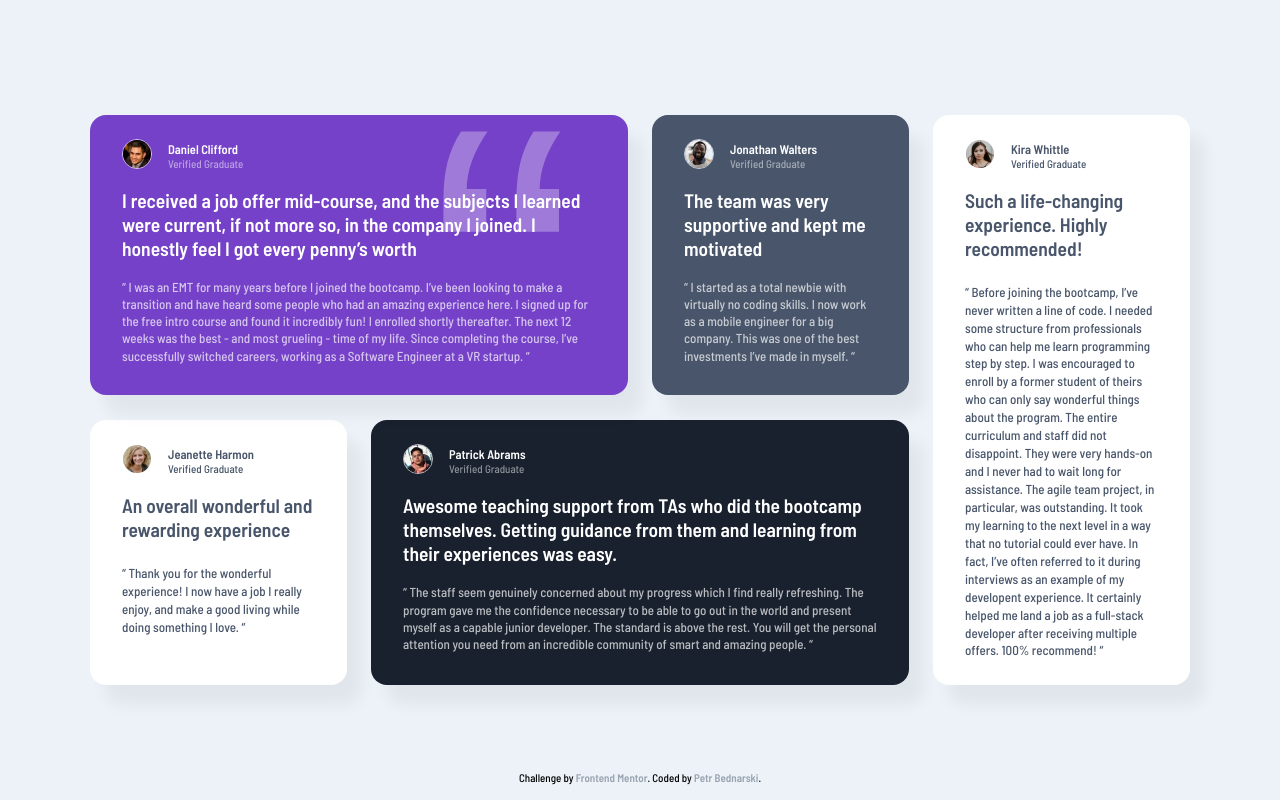
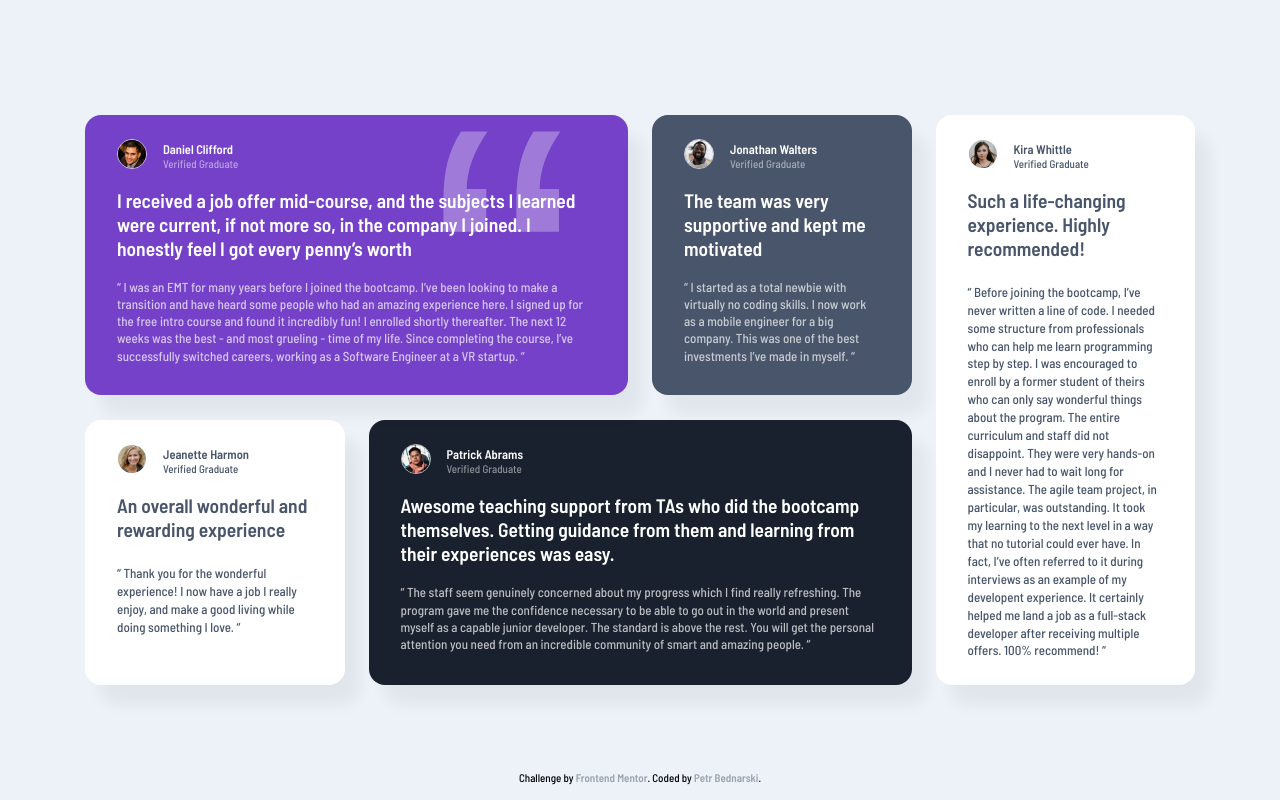
Before and after one commit to pettik/FrontendMentor--testimonials-grid-section-main, a plain HTML site: page index.html in a window 1280 px wide. Drawn offline with Linux system fonts and the light colour scheme.

Commit message:
p => blockquote; css ".container" max-width edited

```diff
--- a/index.html
+++ b/index.html
@@ -35,7 +35,7 @@
           got every penny’s worth
         </h2>
 
-        <p class="text">
+        <blockquote class="text">
           “ I was an EMT for many years before I joined the bootcamp. I’ve been
           looking to make a transition and have heard some people who had an
           amazing experience here. I signed up for the free intro course and
@@ -43,7 +43,7 @@
           weeks was the best - and most grueling - time of my life. Since
           completing the course, I’ve successfully switched careers, working as
           a Software Engineer at a VR startup. “
-        </p>
+        </blockquote>
       </article>
       <article class="card gray">
         <div class="author">
@@ -59,11 +59,11 @@
           The team was very supportive and kept me motivated
         </h2>
 
-        <p class="text">
+        <blockquote class="text">
           “ I started as a total newbie with virtually no coding skills. I now
           work as a mobile engineer for a big company. This was one of the best
           investments I’ve made in myself. “
-        </p>
+        </blockquote>
       </article>
       <article class="card white-one">
         <div class="author">
@@ -79,7 +79,7 @@
           Such a life-changing experience. Highly recommended!
         </h2>
 
-        <p class="text">
+        <blockquote class="text">
           “ Before joining the bootcamp, I’ve never written a line of code. I
           needed some structure from professionals who can help me learn
           programming step by step. I was encouraged to enroll by a former
@@ -91,7 +91,7 @@
           often referred to it during interviews as an example of my developent
           experience. It certainly helped me land a job as a full-stack
           developer after receiving multiple offers. 100% recommend! “
-        </p>
+        </blockquote>
       </article>
       <article class="card white-two">
         <div class="author">
@@ -107,10 +107,10 @@
           An overall wonderful and rewarding experience
         </h2>
 
-        <p class="text">
+        <blockquote class="text">
           “ Thank you for the wonderful experience! I now have a job I really
           enjoy, and make a good living while doing something I love. “
-        </p>
+        </blockquote>
       </article>
       <article class="card black">
         <div class="author">
@@ -128,14 +128,14 @@
           easy.
         </h2>
 
-        <p class="text">
+        <blockquote class="text">
           “ The staff seem genuinely concerned about my progress which I find
           really refreshing. The program gave me the confidence necessary to be
           able to go out in the world and present myself as a capable junior
           developer. The standard is above the rest. You will get the personal
           attention you need from an incredible community of smart and amazing
           people. “
-        </p>
+        </blockquote>
       </article>
     </main>
 
--- a/style.css
+++ b/style.css
@@ -32,25 +32,8 @@ body {
   font-family: 'Barlow Semi Condensed', sans-serif;
 }
 
-/* body::before {
-  content: '';
-  position: absolute;
-  background: url('design/desktop.jpg');
-  top: 50%;
-  left: 50%;
-  transform: translate(-50%, -50%);
-  width: 1100px;
-  height: 100%;
-  background-position: center;
-  background-repeat: no-repeat;
-  background-size: contain;
-  z-index: -1;
-} */
-
 .container {
-  /* opacity: 0.4; */
-  max-width: 1100px;
-  max-height: 600px;
+  max-width: 1110px;
   margin: 0 auto;
 
   display: grid;
@@ -75,9 +58,8 @@ body {
   flex-direction: row;
   column-gap: 1rem;
   align-items: center;
-  margin-bottom: -.2rem;
+  margin-bottom: -0.2rem;
 }
-
 
 .author--photo img {
   border-radius: 50%;
@@ -86,7 +68,7 @@ body {
   border: 1px solid var(--white70);
 }
 
-.author--name{
+.author--name {
   font-weight: 600;
   font-size: 12.5px;
 }
@@ -96,10 +78,9 @@ body {
   font-size: 11px;
 }
 
-h2{
+h2 {
   font-weight: 600;
 }
-
 
 .text {
   color: var(--white70);
@@ -143,14 +124,14 @@ h2{
 }
 
 .white-one .author--graduate,
-.white-two .author--graduate{
-  color:var(--very-dark-grayish-blue);
+.white-two .author--graduate {
+  color: var(--very-dark-grayish-blue);
 }
 
 .white-one .text,
 .white-two .text {
   color: var(--very-dark-grayish-blue);
-  padding-top: .3rem;
+  padding-top: 0.3rem;
   line-height: 1.38;
 }
 
@@ -180,20 +161,19 @@ h2{
   font-weight: 600;
 }
 
-.attribution a:hover{
-  color:var(--modera-teviolet);
+.attribution a:hover {
+  color: var(--modera-teviolet);
 }
 
-
-@media screen and (max-width: 768px){
-body{
+@media screen and (max-width: 768px) {
+  body {
     align-items: flex-start;
     margin: 2rem auto;
     min-height: fit-content;
   }
 
-.container{
-  display:flex;
+  .container {
+    display: flex;
     flex-direction: column;
     max-width: 90vw;
     margin: 2rem 0 3rem;
@@ -202,31 +182,30 @@ body{
 
   .violet span {
     top: -5.5rem;
-  right: .1rem;
+    right: 0.1rem;
   }
 
-.violet{
-  order:1;
+  .violet {
+    order: 1;
   }
 
-.gray{
-  order:2;
+  .gray {
+    order: 2;
   }
 
-.white-two{
-  order:3;
+  .white-two {
+    order: 3;
   }
 
-.black{
-  order:4;
+  .black {
+    order: 4;
   }
 
-.white-one{
-  order:5;
-
+  .white-one {
+    order: 5;
   }
 
-.attribution{
-  display:none;
+  .attribution {
+    display: none;
   }
 }
```
Lines whose indentation alone changed are shown as unchanged.
